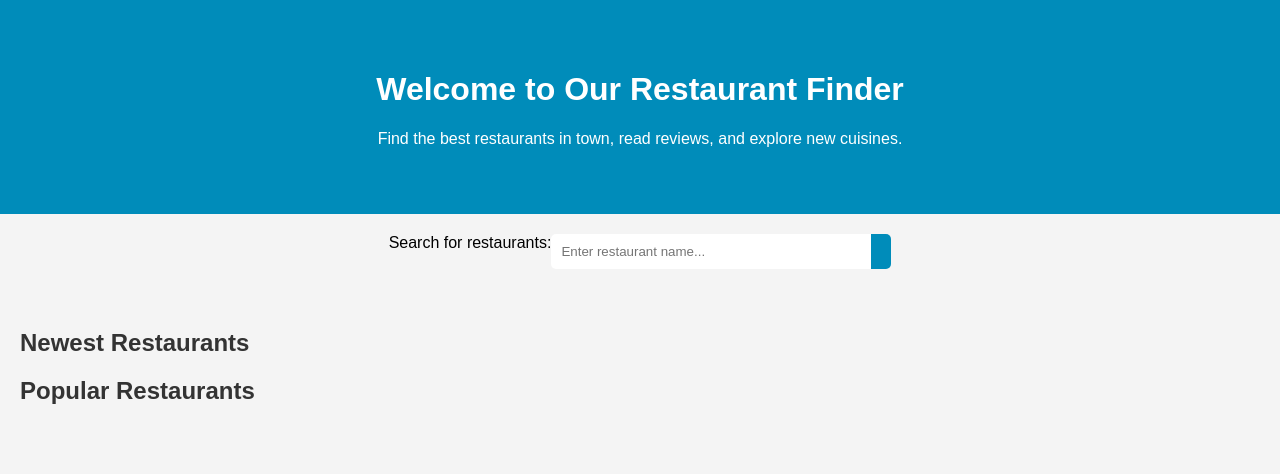
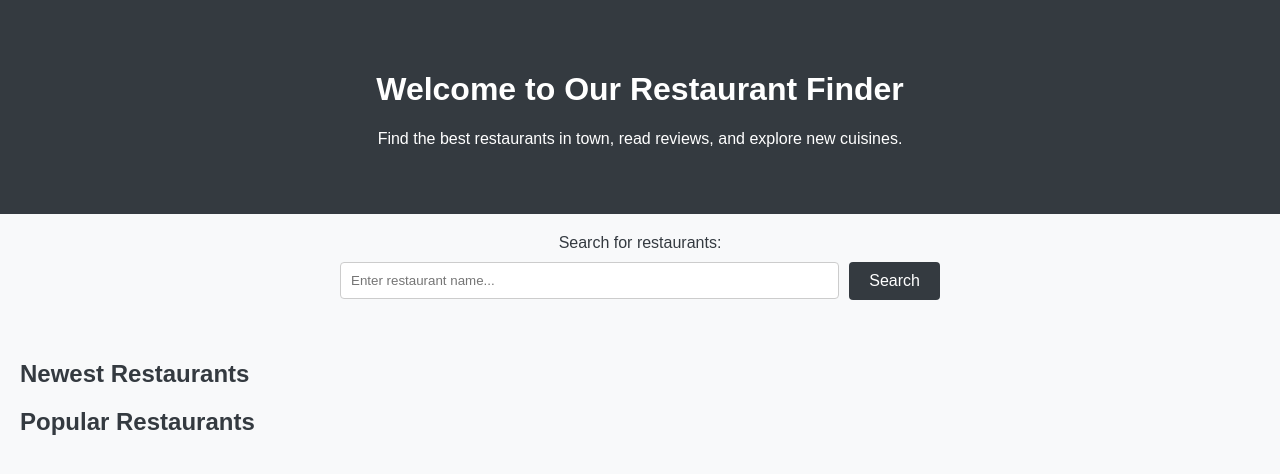
Before and after one commit to CodeSwallow/inexpensive-eats-backend, a Django app: page / in a window 1280 px wide. Shown: the top 474 px of the page. Run offline with Django 4.2, Linux system fonts and the light colour scheme; data that the repository does not hold is empty.

Commit message:
feat: updated homepage template style

```diff
--- a/restaurants/static/css/styles.css
+++ b/restaurants/static/css/styles.css
@@ -1,37 +1,57 @@
 body {
     font-family: Arial, sans-serif;
+    background-color: #f8f9fa;
     margin: 0;
     padding: 0;
-    background-color: #f4f4f4;
 }
 
 .intro {
     text-align: center;
-    padding: 50px;
-    background-color: #008CBA;
+    padding: 50px 20px;
+    background-color: #343a40;
     color: white;
 }
 
 .search-bar {
+    margin: auto;
+    position: relative;
     display: flex;
-    justify-content: center;
+    flex-direction: column;
+    align-items: center;
+    width: 100%;
+    max-width: 600px;
     padding: 20px;
 }
 
-.search-bar input {
-    width: 300px;
-    padding: 10px;
-    border: none;
-    border-radius: 5px 0 0 5px;
+.input-group {
+    display: flex;
+    flex-direction: row;
+    align-items: center;
+    width: 100%;
+    gap: 10px;
 }
 
-.search-bar button {
+.search-bar label {
+    margin-bottom: 10px;
+    font-size: 16px;
+    color: #343a40;
+}
+
+.input-group input {
+    flex: 1;
     padding: 10px;
+    border: 1px solid #ccc;
+    border-radius: 4px;
+}
+
+.input-group button {
+    background-color: #343a40;
+    color: white;
+    padding: 10px 20px;
     border: none;
-    border-radius: 0 5px 5px 0;
-    background-color: #008CBA;
-    color: white;
+    border-radius: 4px;
     cursor: pointer;
+    font-size: 16px;
 }
 
 .restaurant-list {
@@ -39,17 +59,19 @@ body {
 }
 
 .restaurant-list h2 {
-    color: #333;
+    color: #343a40;
+    margin-bottom: 10px;
 }
 
 .restaurant-list ul {
     list-style-type: none;
     padding: 0;
+    margin: 0;
 }
 
 .restaurant-list li {
     background-color: #fff;
     margin-bottom: 10px;
     padding: 10px;
-    border: 1px solid #ddd;
+    border: 1px solid #ccc;
 }
--- a/restaurants/templates/restaurants/home.html
+++ b/restaurants/templates/restaurants/home.html
@@ -8,9 +8,12 @@
 
     <div class="search-bar">
         <label for="restaurant-search">Search for restaurants:</label>
-        <input type="text" id="restaurant-search" placeholder="Enter restaurant name..." name="search">
-        <button type="submit"><i class="fa fa-search"></i></button>
+        <div class="input-group">
+            <input type="text" id="restaurant-search" placeholder="Enter restaurant name..." name="search">
+            <button type="submit">Search</button>
+        </div>
     </div>
+
 
     <div class="restaurant-list">
         <h2>Newest Restaurants</h2>
```
